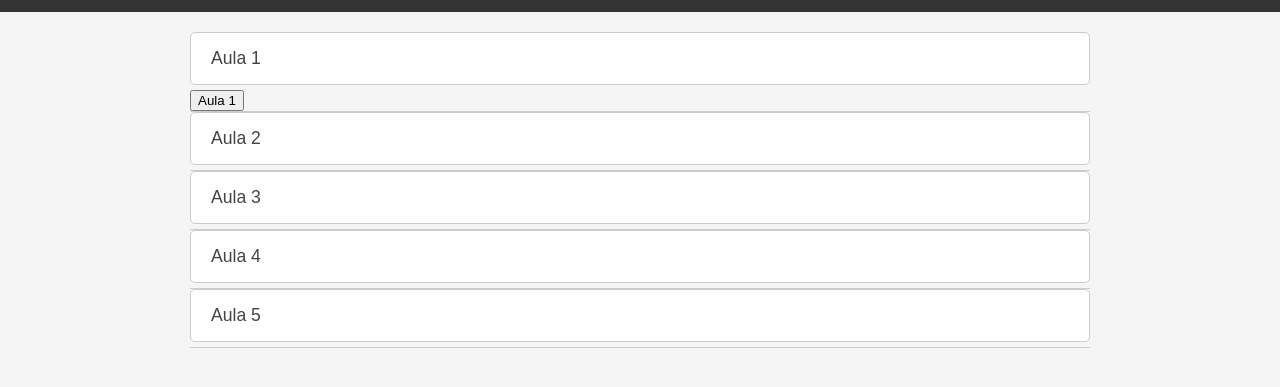
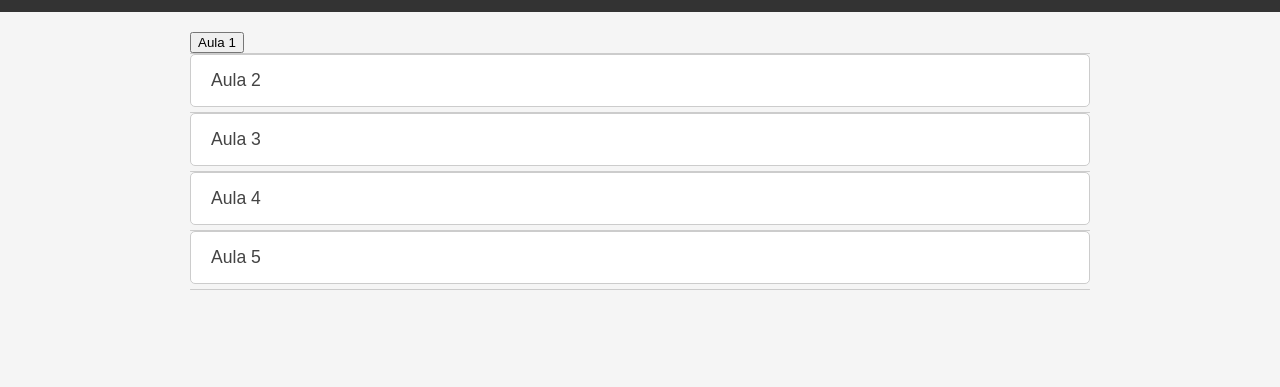
Before and after one commit to VitorDSanti/SFI5904_Redes_complexas, a plain HTML site: page index.html in a window 1280 px wide. Shown: the part 51-438 px from the top of the page. Drawn offline with Linux system fonts and the light colour scheme.

Commit message:
Update index.html

```diff
--- a/index.html
+++ b/index.html
@@ -90,7 +90,6 @@
 
 <div class="accordion-container">
     <!-- Aula 1 -->
-    <button class="accordion" data-link="https://colab.research.google.com/drive/13omCjyEe7ak9-bqAR2bNFGGHVkWn2R47">Aula 1</button>
     <button onclick="window.open('Redes_Complexas_T1.html', '_blank')">Aula 1</button>
 
 
```
